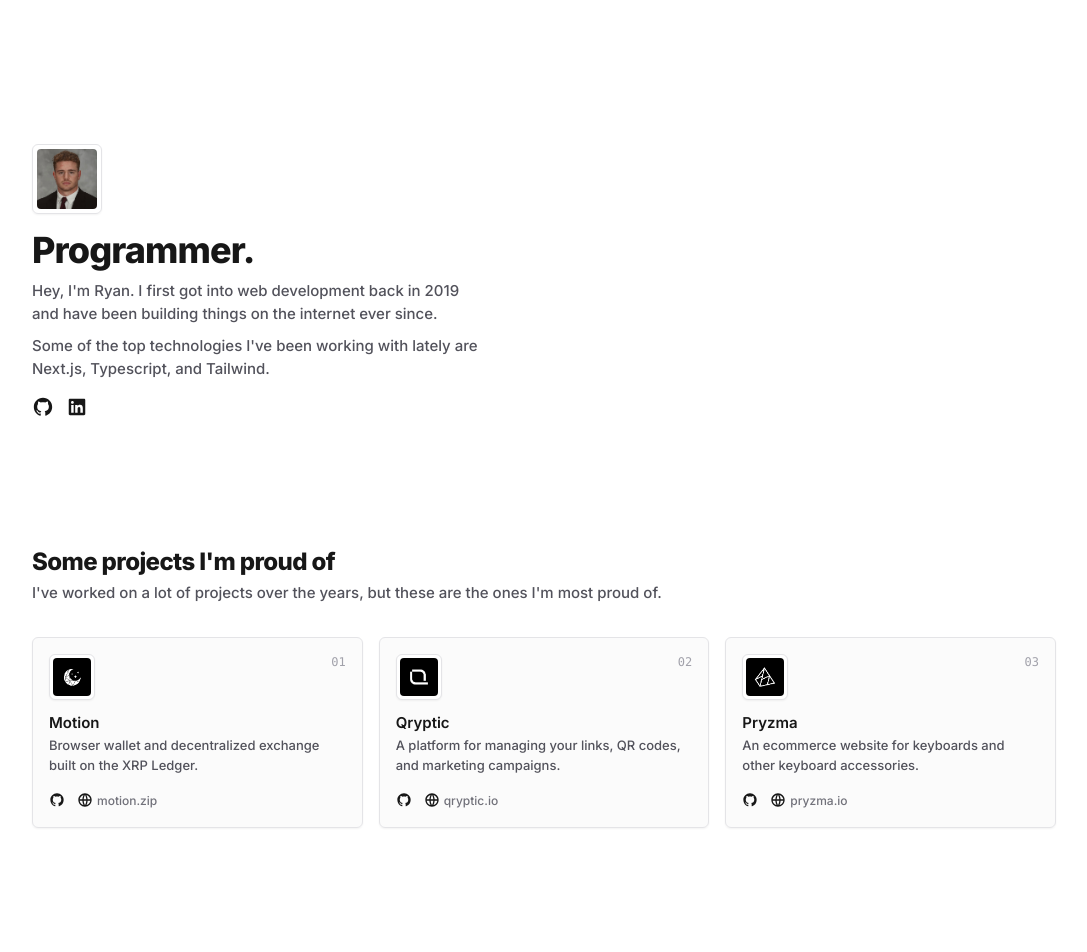
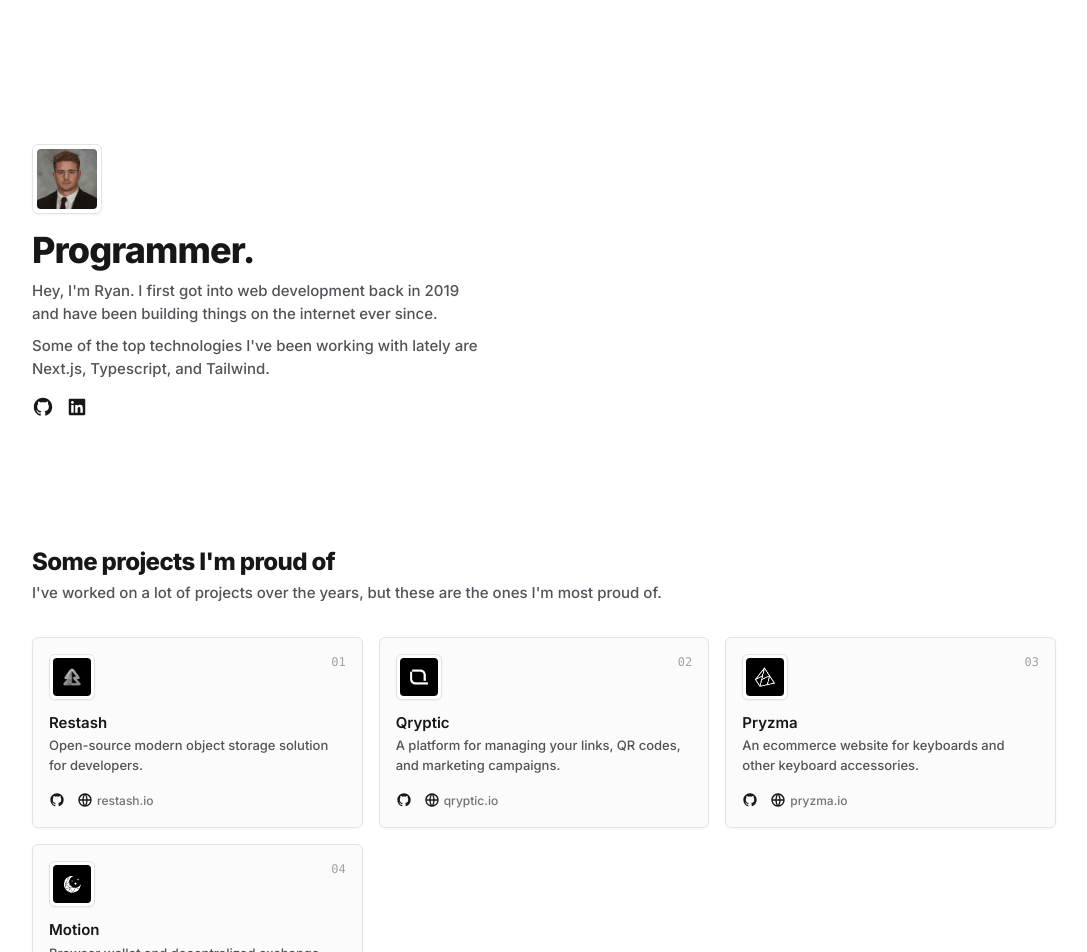
Before and after one commit to codethevoid/portfolio, a Next.js app: page / in a window 1280 px wide. Shown: the top 952 px of the page, without its empty margins (96-1183 px from the left). Built offline with nearby package versions, Linux system fonts and the light colour scheme.

Commit message:
add restash to projects

```diff
--- a/app/projects.tsx
+++ b/app/projects.tsx
@@ -2,12 +2,11 @@ import Image from "next/image";
 
 const data = [
   {
-    image: "/motion.png",
-    title: "Motion",
-    description:
-      "Browser wallet and decentralized exchange built on the XRP Ledger.",
-    website: "https://motion.zip",
-    github: "https://github.com/codethevoid/motion",
+    image: '/restash.jpg',
+    title: 'Restash',
+    description: 'Open-source modern object storage solution for developers.',
+    website: 'https://restash.io',
+    github: 'https://github.com/restashio'
   },
   {
     image: "/qryptic.png",
@@ -25,6 +24,14 @@ const data = [
     website: "https://pryzma.io",
     github: "https://github.com/codethevoid/pryzma-storefront",
   },
+  {
+    image: "/motion.png",
+    title: "Motion",
+    description:
+      "Browser wallet and decentralized exchange built on the XRP Ledger.",
+    website: "https://motion.zip",
+    github: "https://github.com/codethevoid/motion",
+  },
 ];
 
 export const Projects = () => {
@@ -39,7 +46,7 @@ export const Projects = () => {
           the ones I&apos;m most proud of.
         </p>
       </div>
-      <div className="grid grid-cols-3 gap-4 max-md:grid-cols-1">
+      <div className="grid md:grid-cols-2 lg:grid-cols-3 gap-4 grid-cols-1">
         {data.map((project, i) => (
           <div
             key={project.title}
@@ -53,7 +60,7 @@ export const Projects = () => {
                   width={38}
                   height={38}
                   className="rounded"
-                  quality={100}
+                  quality={90}
                 />
               </div>
               <p className="text-zinc-400 tabular-nums text-xs font-mono">
```
Also changed, not shown: public/restash.jpg (added).
